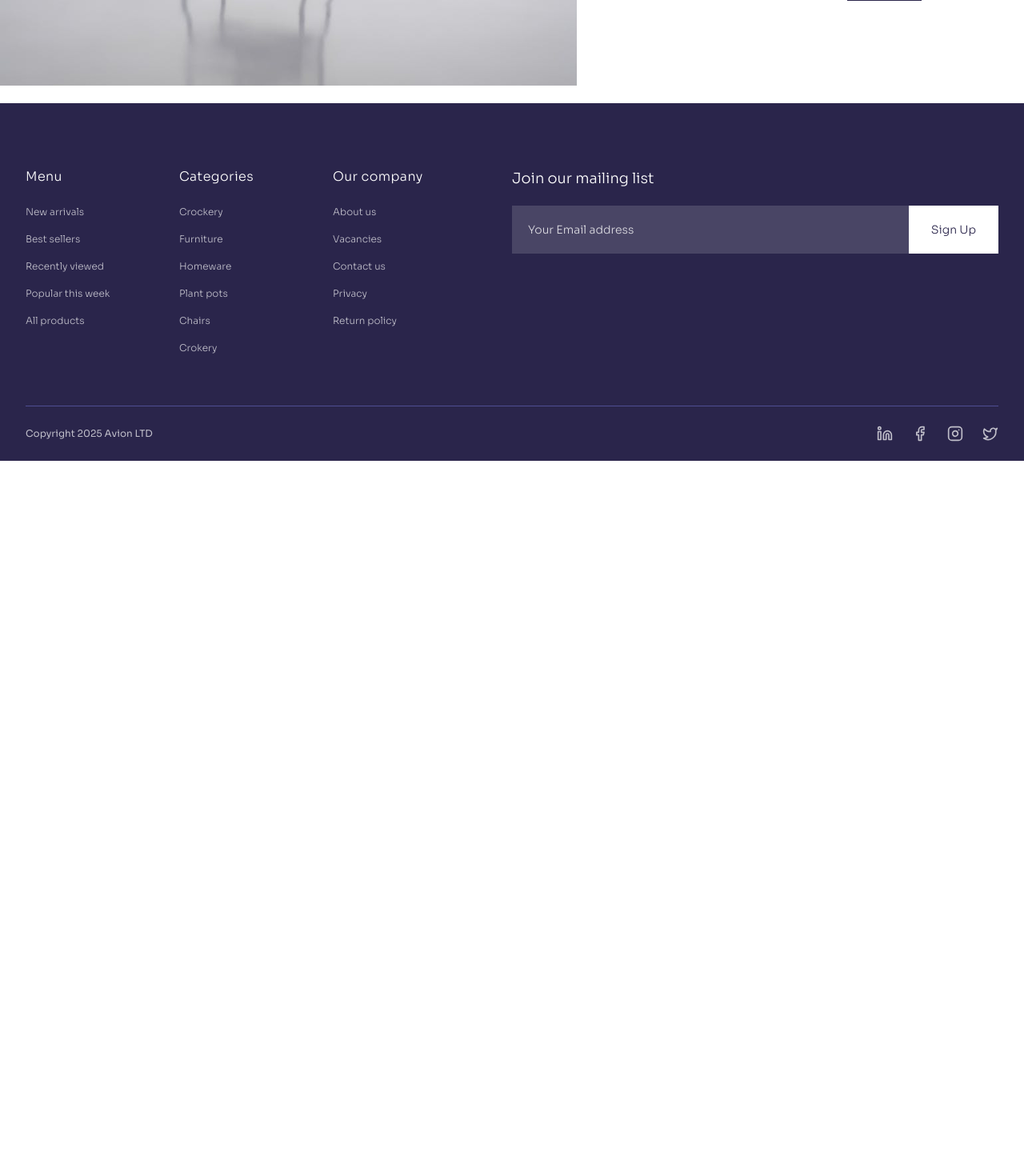
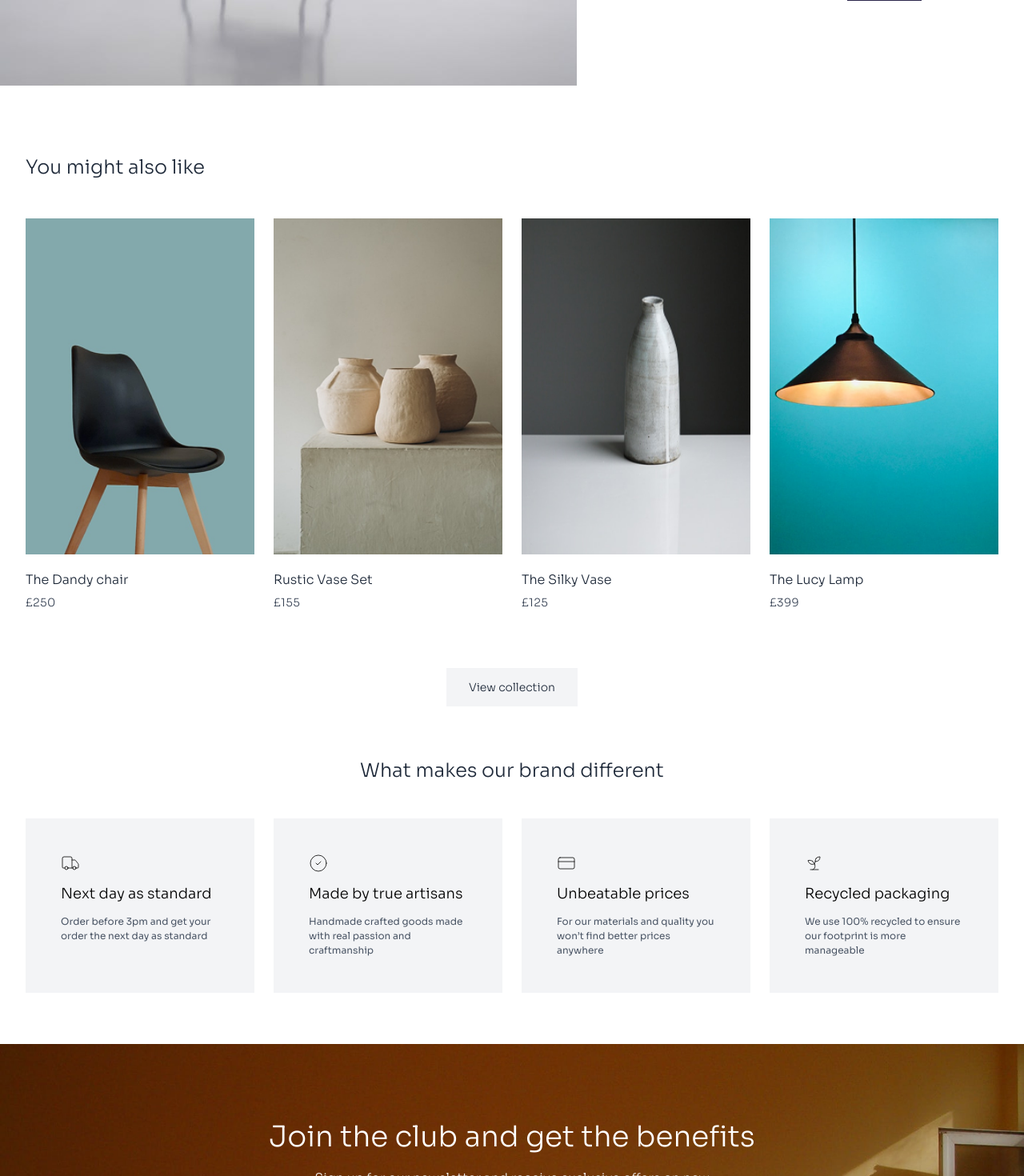
Before and after one commit to abdrzqsalihu/avion, a Next.js app: page /product/1 in a window 1280 px wide. Shown: the part 840-2310 px from the top of the page at 80% size. Before the commit the page ends 1416 px from the top, so only its background shows below. Built offline with nearby package versions, Linux system fonts and the light colour scheme.

Commit message:
feat(product-page): add related products, features, and newsletter sections

```diff
--- a/app/components/Features.tsx
+++ b/app/components/Features.tsx
@@ -7,7 +7,7 @@ const Features = () => {
       <h2 className="text-center text-lg md:text-2xl text-gray-800 font-light mt-8">
         What makes our brand different
       </h2>
-      <div className="grid grid-cols-1 gap-5 lg:grid-cols-4 lg:gap-6 mt-13">
+      <div className="grid grid-cols-1 gap-5 lg:grid-cols-4 lg:gap-6 mt-11">
         <div className="bg-gray-100 p-11">
           <Truck strokeWidth={0.8} />
           <h4 className="text-base md:text-lg font-light mt-3">
--- a/app/product/[id]/page.tsx
+++ b/app/product/[id]/page.tsx
@@ -1,5 +1,9 @@
+import Features from "@/app/components/Features";
+import Newsletter from "@/app/components/Newsletter";
+import ProductListings from "@/app/components/ProductListings";
 import { Minus, Plus } from "lucide-react";
 import Image from "next/image";
+import Link from "next/link";
 import React from "react";
 
 const page = () => {
@@ -74,6 +78,25 @@ const page = () => {
           </div>
         </div>
       </div>
+      <div className="mx-auto max-w-screen-2xl p-4 lg:px-8">
+        <h2 className="text-lg md:text-2xl text-gray-800 font-light mt-12">
+          You might also like
+        </h2>
+      </div>
+
+      <ProductListings limit={4} />
+
+      <div className="flex justify-center">
+        <Link
+          href="/product"
+          className="cursor-pointer mx-auto p-3.5 px-5 md:px-7 bg-gray-100 text-xs lg:text-sm text-gray-800 font-light"
+        >
+          View collection
+        </Link>
+      </div>
+
+      <Features />
+      <Newsletter />
     </div>
   );
 };
```
